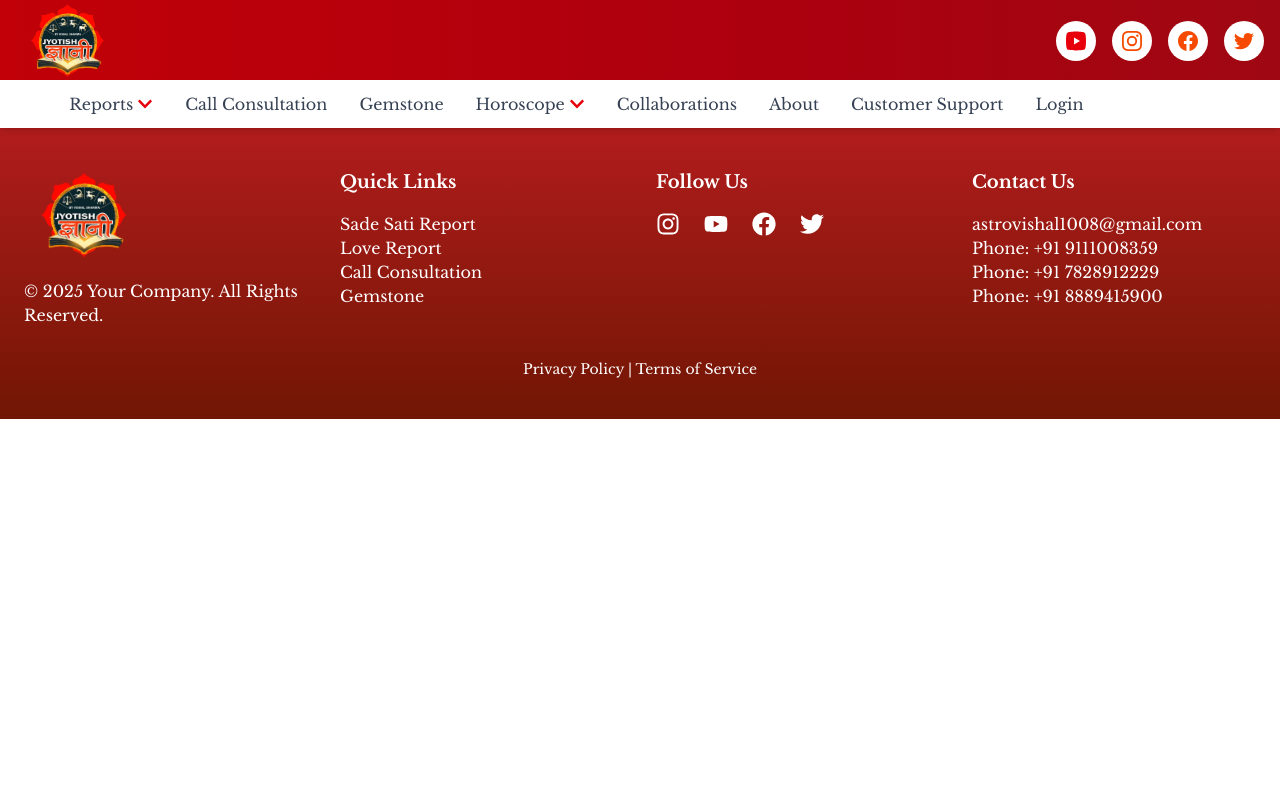
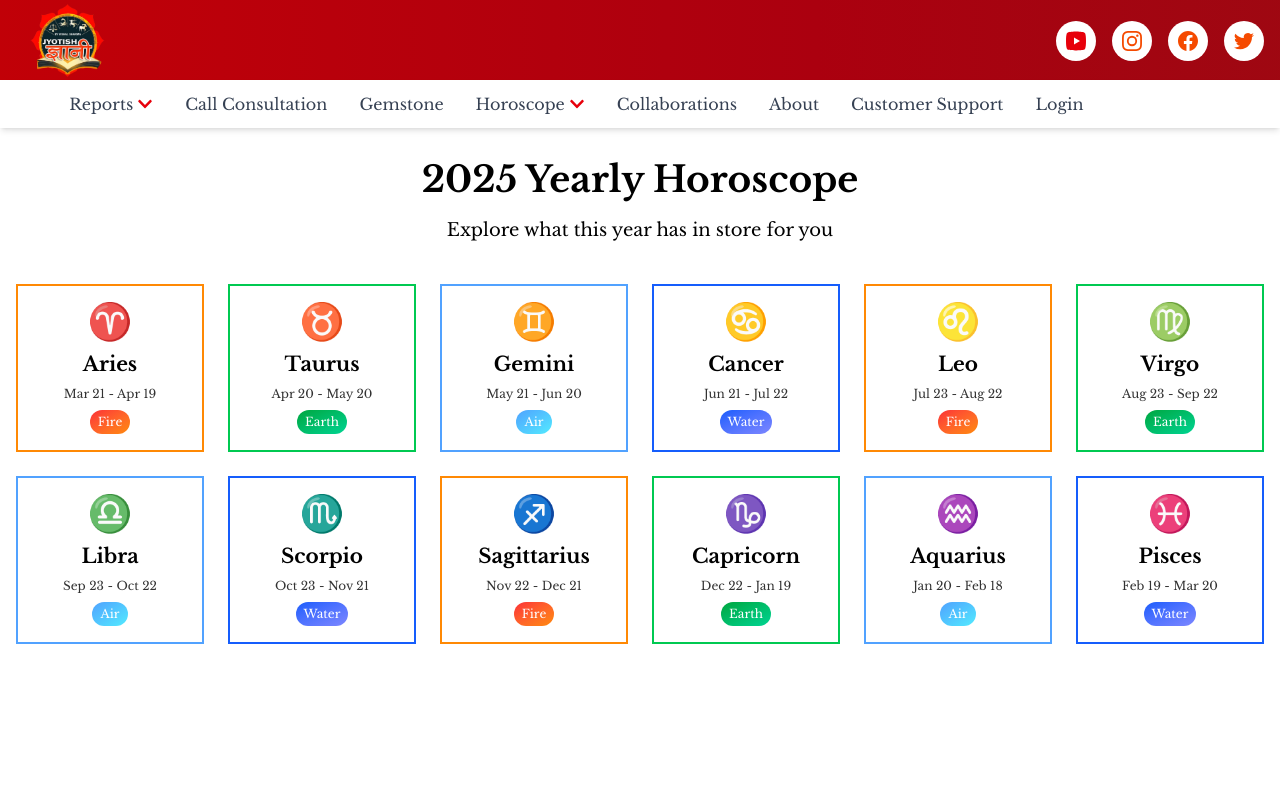
Before and after one commit to rishimaheshwari123/astrotallk, a React (Vite) app in the folder client/: page /horoscope/yearly-horoscope in a window 1280 px wide. Shown: the top 800 px of the page. Built offline with nearby package versions, Linux system fonts and the light colour scheme.

Commit message:
horoscop done

```diff
--- a/client/src/App.jsx
+++ b/client/src/App.jsx
@@ -29,6 +29,10 @@ import GetAllAppointment from "./components/admin/pages/GetAllAppointment";
 import WeeklyHoroscope from "./pages/WeeklyHoroscope";
 import WeeklyDetail from "./pages/WeeklyDetail";
 import { QueryClient, QueryClientProvider } from "@tanstack/react-query";
+import LoveHoroscope from "./pages/LoveHoroscope";
+import LoveDetail from "./pages/LoveDetail";
+import YearlyHoroscope from "./pages/YearlyHoroscope";
+import YearlyDetail from "./pages/YearlyDetail";
 
 const App = () => {
   const { user } = useSelector((state) => state.auth);
@@ -67,6 +71,22 @@ const App = () => {
           <Route
             path="/horoscope/weekly-horoscope/:sign"
             element={<WeeklyDetail />}
+          />
+          <Route
+            path="/horoscope/weekly-love-horoscope"
+            element={<LoveHoroscope />}
+          />
+          <Route
+            path="/horoscope/weekly-love-horoscope/:sign"
+            element={<LoveDetail />}
+          />
+          <Route
+            path="/horoscope/yearly-horoscope"
+            element={<YearlyHoroscope />}
+          />
+          <Route
+            path="/horoscope/yearly-horoscope/:sign"
+            element={<YearlyDetail />}
           />
 
           <Route
--- /dev/null
+++ b/client/src/pages/LoveDetail.jsx
@@ -0,0 +1,69 @@
+import React, { useEffect } from "react";
+import { useParams, useNavigate } from "react-router-dom";
+import { useQuery } from "@tanstack/react-query";
+import { fetchHoroscope } from "../data/horoscopeService";
+import HoroscopeContent from "../components/core/horoscop/HoroscopeContent";
+import SignSelector from "../components/core/horoscop/SignSelector";
+
+const LoveDetail = () => {
+  const { sign } = useParams();
+  const navigate = useNavigate();
+
+  const validSigns = [
+    "aries",
+    "taurus",
+    "gemini",
+    "cancer",
+    "leo",
+    "virgo",
+    "libra",
+    "scorpio",
+    "sagittarius",
+    "capricorn",
+    "aquarius",
+    "pisces",
+  ];
+
+  const selectedSign = sign && validSigns.includes(sign) ? sign : "aries";
+
+  useEffect(() => {
+    if (sign && !validSigns.includes(sign)) {
+      navigate("/weekly-love-horoscope");
+    }
+  }, [sign, navigate]);
+
+  const { data, isLoading } = useQuery({
+    queryKey: ["horoscope", selectedSign, "love"],
+    queryFn: () => fetchHoroscope(selectedSign, "love"),
+  });
+
+  const handleSignChange = (newSign) => {
+    navigate(`/weekly-love-horoscope/${newSign}`);
+  };
+
+  return (
+    <div className="min-h-screen">
+      <div className="container mx-auto px-4 py-8">
+        <div className="flex flex-col md:flex-row justify-between items-center mb-8">
+          <h1 className="text-2xl md:text-3xl font-bold gradient-text mb-4 md:mb-0">
+            Love Horoscope
+          </h1>
+
+          <SignSelector
+            selectedSign={selectedSign}
+            onSignChange={handleSignChange}
+          />
+        </div>
+
+        <HoroscopeContent
+          sign={selectedSign}
+          data={data}
+          isLoading={isLoading}
+          type="love"
+        />
+      </div>
+    </div>
+  );
+};
+
+export default LoveDetail;
--- /dev/null
+++ b/client/src/pages/LoveHoroscope.jsx
@@ -0,0 +1,51 @@
+import { useNavigate } from "react-router-dom";
+import { ZODIAC_SIGNS } from "../data/zodiacData";
+import ZodiacCard from "../components/core/horoscop/ZodiacCard";
+import { motion } from "framer-motion";
+
+const LoveHoroscope = () => {
+  const navigate = useNavigate();
+
+  return (
+    <div className="min-h-screen">
+      <div className="container mx-auto px-4 py-8">
+        <motion.div
+          className="text-center mb-10"
+          initial={{ opacity: 0, y: -20 }}
+          animate={{ opacity: 1, y: 0 }}
+          transition={{ duration: 0.5 }}
+        >
+          <h1 className="text-3xl md:text-4xl font-bold mb-4 gradient-text text-shadow">
+            Love Horoscope
+          </h1>
+          <p className="text-lg text-starlight-100">
+            Discover what the stars reveal about your romantic life
+          </p>
+        </motion.div>
+
+        <motion.div
+          className="grid grid-cols-2 sm:grid-cols-3 md:grid-cols-4 lg:grid-cols-6 gap-4 md:gap-6"
+          initial={{ opacity: 0 }}
+          animate={{ opacity: 1 }}
+          transition={{ delay: 0.3, duration: 0.5 }}
+        >
+          {ZODIAC_SIGNS.map((zodiac, index) => (
+            <motion.div
+              key={zodiac.name}
+              initial={{ opacity: 0, y: 20 }}
+              animate={{ opacity: 1, y: 0 }}
+              transition={{ delay: 0.1 + index * 0.1, duration: 0.5 }}
+              onClick={() =>
+                navigate(`/horoscope/weekly-love-horoscope/${zodiac.name}`)
+              }
+            >
+              <ZodiacCard zodiac={zodiac} />
+            </motion.div>
+          ))}
+        </motion.div>
+      </div>
+    </div>
+  );
+};
+
+export default LoveHoroscope;
--- /dev/null
+++ b/client/src/pages/YearlyDetail.jsx
@@ -0,0 +1,70 @@
+import React, { useEffect } from "react";
+import { useParams, useNavigate } from "react-router-dom";
+import { useQuery } from "@tanstack/react-query";
+import { fetchHoroscope } from "../data/horoscopeService";
+import HoroscopeContent from "../components/core/horoscop/HoroscopeContent";
+import SignSelector from "../components/core/horoscop/SignSelector";
+
+const YearlyDetail = () => {
+  const { sign } = useParams();
+  const navigate = useNavigate();
+  const currentYear = new Date().getFullYear();
+
+  const validSigns = [
+    "aries",
+    "taurus",
+    "gemini",
+    "cancer",
+    "leo",
+    "virgo",
+    "libra",
+    "scorpio",
+    "sagittarius",
+    "capricorn",
+    "aquarius",
+    "pisces",
+  ];
+
+  const selectedSign = sign && validSigns.includes(sign) ? sign : "aries";
+
+  useEffect(() => {
+    if (sign && !validSigns.includes(sign)) {
+      navigate("/yearly");
+    }
+  }, [sign, navigate]);
+
+  const { data, isLoading } = useQuery({
+    queryKey: ["horoscope", selectedSign, "yearly"],
+    queryFn: () => fetchHoroscope(selectedSign, "yearly"),
+  });
+
+  const handleSignChange = (newSign) => {
+    navigate(`/horoscope/yearly-horoscope/${newSign}`);
+  };
+
+  return (
+    <div className="min-h-screen">
+      <div className="container mx-auto px-4 py-8">
+        <div className="flex flex-col md:flex-row justify-between items-center mb-8">
+          <h1 className="text-2xl md:text-3xl font-bold gradient-text mb-4 md:mb-0">
+            {currentYear} Yearly Horoscope
+          </h1>
+
+          <SignSelector
+            selectedSign={selectedSign}
+            onSignChange={handleSignChange}
+          />
+        </div>
+
+        <HoroscopeContent
+          sign={selectedSign}
+          data={data}
+          isLoading={isLoading}
+          type="yearly"
+        />
+      </div>
+    </div>
+  );
+};
+
+export default YearlyDetail;
--- /dev/null
+++ b/client/src/pages/YearlyHoroscope.jsx
@@ -0,0 +1,54 @@
+import React from "react";
+import { useNavigate } from "react-router-dom";
+import ZodiacCard from "../components/core/horoscop/ZodiacCard";
+
+import { motion } from "framer-motion";
+import { ZODIAC_SIGNS } from "../data/zodiacData";
+
+const YearlyHoroscope = () => {
+  const navigate = useNavigate();
+  const currentYear = new Date().getFullYear();
+
+  return (
+    <div className="min-h-screen">
+      <div className="container mx-auto px-4 py-8">
+        <motion.div
+          className="text-center mb-10"
+          initial={{ opacity: 0, y: -20 }}
+          animate={{ opacity: 1, y: 0 }}
+          transition={{ duration: 0.5 }}
+        >
+          <h1 className="text-3xl md:text-4xl font-bold mb-4 gradient-text text-shadow">
+            {currentYear} Yearly Horoscope
+          </h1>
+          <p className="text-lg text-starlight-100">
+            Explore what this year has in store for you
+          </p>
+        </motion.div>
+
+        <motion.div
+          className="grid grid-cols-2 sm:grid-cols-3 md:grid-cols-4 lg:grid-cols-6 gap-4 md:gap-6"
+          initial={{ opacity: 0 }}
+          animate={{ opacity: 1 }}
+          transition={{ delay: 0.3, duration: 0.5 }}
+        >
+          {ZODIAC_SIGNS.map((zodiac, index) => (
+            <motion.div
+              key={zodiac.name}
+              initial={{ opacity: 0, y: 20 }}
+              animate={{ opacity: 1, y: 0 }}
+              transition={{ delay: 0.1 + index * 0.1, duration: 0.5 }}
+              onClick={() =>
+                navigate(`/horoscope/yearly-horoscope/${zodiac.name}`)
+              }
+            >
+              <ZodiacCard zodiac={zodiac} />
+            </motion.div>
+          ))}
+        </motion.div>
+      </div>
+    </div>
+  );
+};
+
+export default YearlyHoroscope;
```
